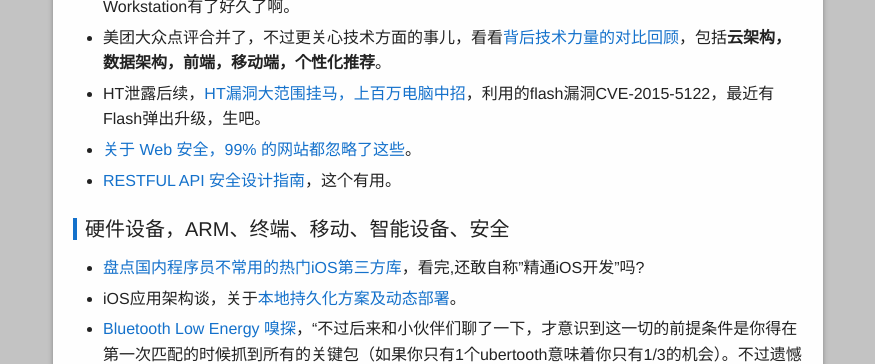
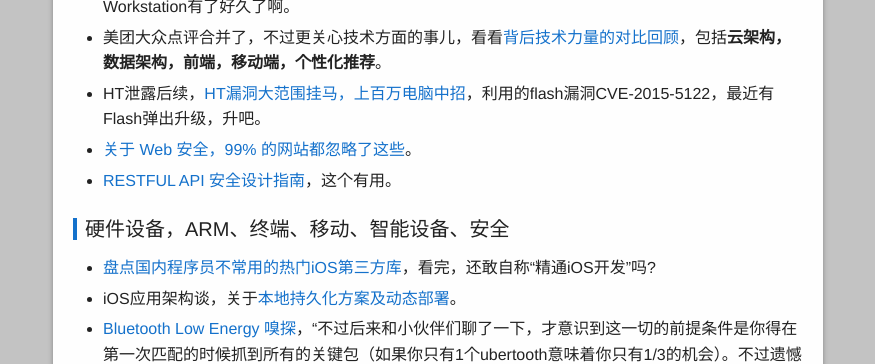
Before and after one commit to fadeer/fadeer.github.io, a Jekyll site: the page built from _posts/weekly/2015-10-18-weekly-44.markdown, in a window 1280 px wide and 900 px high. Shown: the part 470-834 px from the top of the window, without its empty margins (202-1077 px from the left). Built offline with Jekyll 4.4.1, drawn with Linux system fonts in a browser that asks for light colours.

Commit message:
fix post

```diff
--- a/_posts/weekly/2015-10-18-weekly-44.markdown
+++ b/_posts/weekly/2015-10-18-weekly-44.markdown
@@ -20,14 +20,14 @@
 ----
 * [Windows Insider Preview: Nested Virtualization](http://blogs.technet.com/b/virtualization/archive/2015/10/13/windows-insider-preview-nested-virtualization.aspx)，不容易啊，嵌套虚拟化这功能，VMware Workstation有了好久了啊。
 * 美团大众点评合并了，不过更关心技术方面的事儿，看看[背后技术力量的对比回顾](http://www.infoq.com/cn/news/2015/10/meituan-dianping-tech)，包括**云架构，数据架构，前端，移动端，个性化推荐**。
-* HT泄露后续，[HT漏洞大范围挂马，上百万电脑中招](http://drops.wooyun.org/papers/9784)，利用的flash漏洞CVE-2015-5122，最近有Flash弹出升级，生吧。
+* HT泄露后续，[HT漏洞大范围挂马，上百万电脑中招](http://drops.wooyun.org/papers/9784)，利用的flash漏洞CVE-2015-5122，最近有Flash弹出升级，升吧。
 * [关于 Web 安全，99% 的网站都忽略了这些](http://segmentfault.com/a/1190000003852910)。
 * [RESTFUL API 安全设计指南](http://drops.wooyun.org/web/9737)，这个有用。
 
 硬件设备，ARM、终端、移动、智能设备、安全
 ----
 <!--preview-end-->
-* [盘点国内程序员不常用的热门iOS第三方库](http://segmentfault.com/a/1190000003849085)，看完,还敢自称”精通iOS开发”吗?
+* [盘点国内程序员不常用的热门iOS第三方库](http://segmentfault.com/a/1190000003849085)，看完，还敢自称“精通iOS开发”吗?
 * iOS应用架构谈，关于[本地持久化方案及动态部署](http://casatwy.com/iosying-yong-jia-gou-tan-ben-di-chi-jiu-hua-fang-an-ji-dong-tai-bu-shu.html)。
 * [Bluetooth Low Energy 嗅探](http://drops.wooyun.org/tips/9651)，“不过后来和小伙伴们聊了一下，才意识到这一切的前提条件是你得在第一次匹配的时候抓到所有的关键包（如果你只有1个ubertooth意味着你只有1/3的机会）。不过遗憾的是很多设备在完成第一次的匹配之后就会记忆彼此。下次通讯时不会再重新进行匹配”。
 
```
